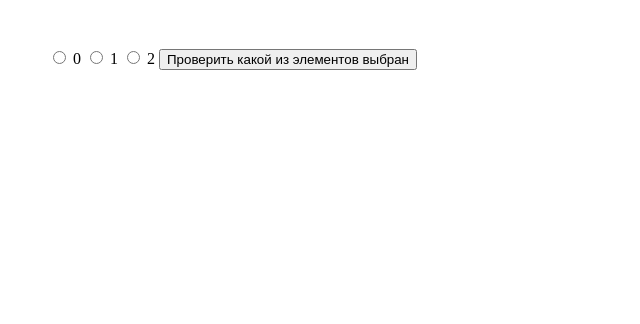
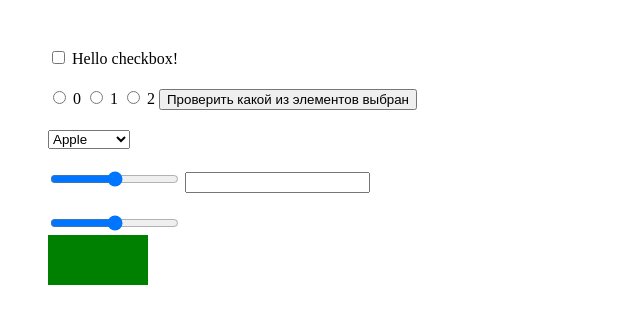
Before and after one commit to datrimius/practice_js, a plain HTML site: page index.html in a window 1280 px wide. Shown: the whole page, without its empty margins (0-640 px from the left). Drawn offline with Linux system fonts and the light colour scheme.

Commit message:
Last com

```diff
--- a/index.html
+++ b/index.html
@@ -8,14 +8,31 @@
 
 </head>
 <body>
-   <!-- <div class="container">
+   <div class="container">
       <label><input type="checkbox" id="one" onchange="fun1()"> Hello checkbox!</label>
-   </div> -->
+   </div>
    <div class="container">
       <input type="radio" id="rad" name="r1" value="5"> 0
       <input type="radio" id="rad" name="r1" value="53"> 1
       <input type="radio" id="rad" name="r1" value="535"> 2
-      <button onclick="fun1()">Проверить какой из элементов выбран</button>
+      <button onclick="fun2()">Проверить какой из элементов выбран</button>
+   </div>
+   <div class="container">
+      <select name="" id="mySelect" onchange="fun3()">
+         <option value="">Apple</option>
+         <option value="">Orange</option>
+         <option value="">Pineapple</option>
+         <option value="">Banana</option>
+      </select>
+   </div>
+   <div class="container">
+      <input type="range" min="0" max="100" step="2" oninput="fun4()" name="" id="r2">
+      <input type="text" id="two">
+   </div>
+
+   <div class="container">
+      <input type="range" min="0" max="100" step="2" oninput="fun5()" name="" id="r3">
+      <div id=test></div>
    </div>
 
 
--- a/script.js
+++ b/script.js
@@ -1,13 +1,13 @@
-// function fun1() {
-//    var chbox = document.getElementById('one');
-//       if (chbox.checked) {
-//          alert('Выбран');
-//       } else {
-//          alert('Не выбран');
-//       }
-// };
+function fun1() {
+   var chbox = document.getElementById('one');
+      if (chbox.checked) {
+         alert('Выбран');
+      } else {
+         alert('Не выбран');
+      }
+};
 
-function fun1() {
+function fun2() {
    let radi=document.querySelectorAll('#rad');
    for (var i = 0; i < radi.length; i++) {
       if (radi[i].checked) {
@@ -15,3 +15,21 @@ function fun1() {
       }
    }
 }
+
+function fun3() {
+   var sel = document.getElementById('mySelect').selectedIndex;
+   var options=document.getElementById('mySelect').options;
+   alert('Выбрана опция ' +options[sel].text);
+}
+
+function fun4() {
+   var rng = document.getElementById('r2');
+   var two=document.getElementById('two');
+   two.value=rng.value;
+}
+
+function fun5() {
+   var dv = document.getElementById('r3');
+   var div=document.getElementById('test');
+   div.style.width=dv.value+'%';
+}
--- a/style.css
+++ b/style.css
@@ -11,3 +11,10 @@ body {
    display: block;
    margin: 20px 20px;
 }
+
+#test {
+   display: block;
+   height: 50px;
+   width: 100px;
+   background: green;
+}
```
